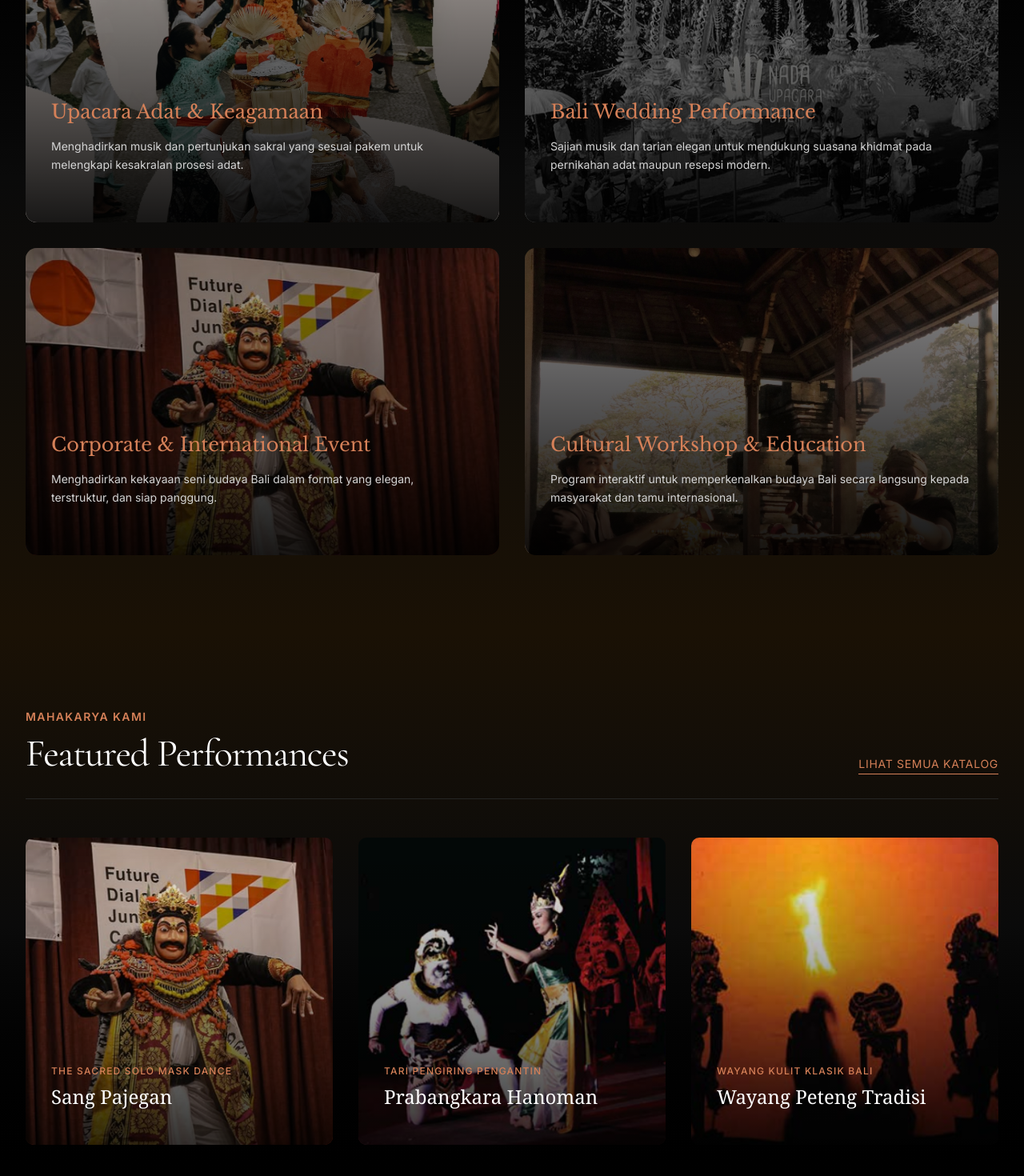
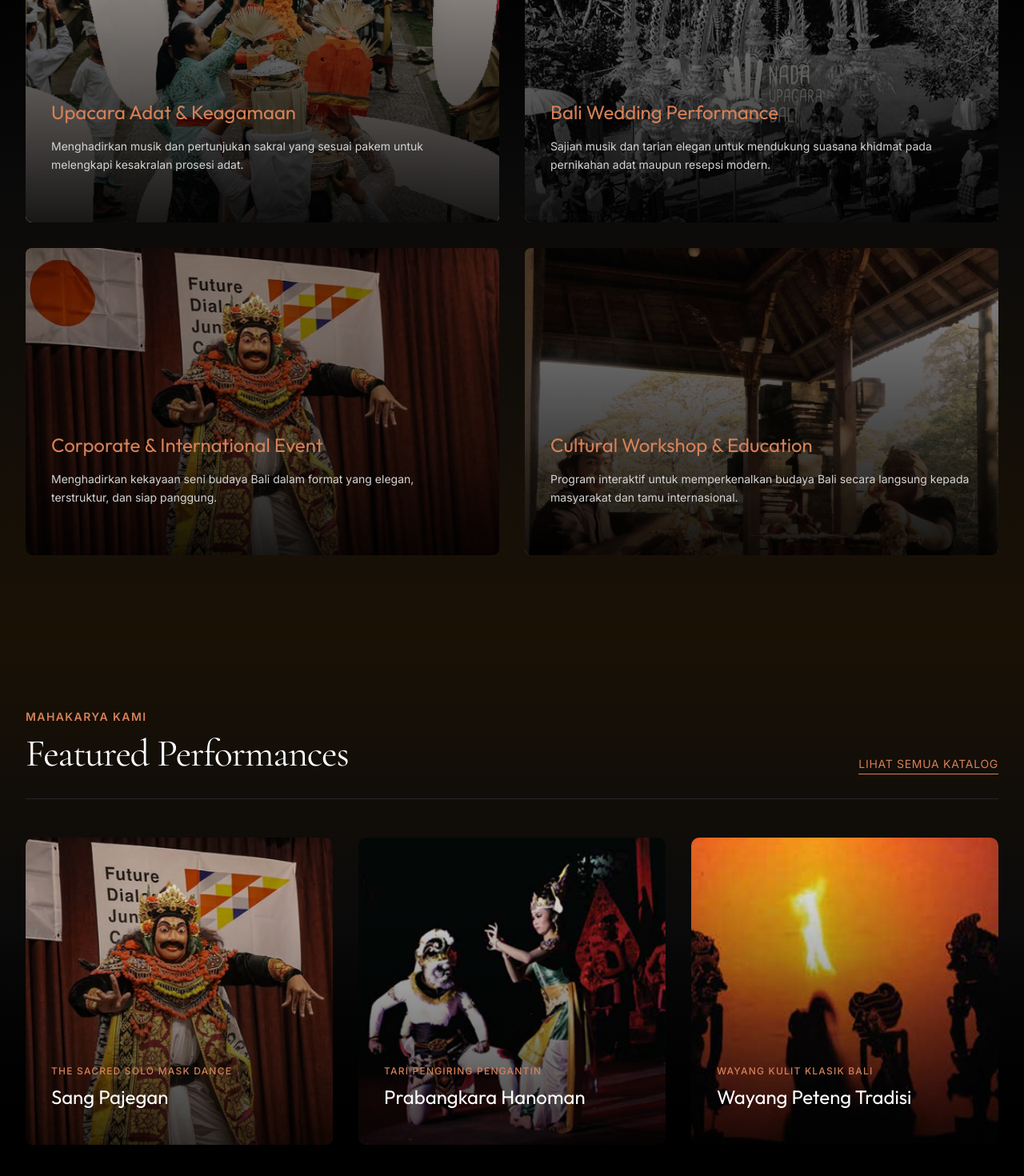
Before and after one commit to Onlyadmirer/nadaupacarabali.com, a Next.js app: page / in a window 1280 px wide. Shown: the part 1938-3408 px from the top of the page at 80% size. Built offline with nearby package versions, Linux system fonts and the light colour scheme.

Commit message:
style: change font title card featured and service section at home page

```diff
--- a/src/app/components/FeaturedPerformances.tsx
+++ b/src/app/components/FeaturedPerformances.tsx
@@ -1,7 +1,6 @@
 "use client";
 import Image from "next/image";
 import Link from "next/link";
-import React from "react";
 
 export default function FeaturedPerformances() {
   // Data 3 pertunjukan unggulan (Featured)
@@ -27,7 +26,7 @@ export default function FeaturedPerformances() {
       link: "/catalog#prabangkara-hanoman",
     },
     {
-      id: "wayang-peteng",
+      id: "wayang-peteng-tradisi",
       title: "Wayang Peteng Tradisi",
       category: "Wayang Kulit Klasik Bali",
       categoryId: "wayang",
@@ -75,6 +74,8 @@ export default function FeaturedPerformances() {
                   src={item.image}
                   alt={item.title}
                   fill
+                  loading='eager'
+                  sizes='(max-width: 768px) 100vw 80vw'
                   className='object-cover transition-transform duration-1000 ease-in-out group-hover:scale-105'
                 />
               </div>
@@ -87,7 +88,7 @@ export default function FeaturedPerformances() {
                 <p className='text-[#d58058] text-xs tracking-widest uppercase mb-2 font-medium'>
                   {item.category}
                 </p>
-                <h4 className='text-2xl font-serif text-white mb-3'>
+                <h4 className='text-2xl font-outfit text-white mb-3'>
                   {item.title}
                 </h4>
 
--- a/src/app/components/ServiceCategories.tsx
+++ b/src/app/components/ServiceCategories.tsx
@@ -23,7 +23,7 @@ export default function ServiceCategories() {
             <Link
               key={index}
               href={service.link}
-              className='group relative h-80 md:h-96 overflow-hidden flex items-end rounded-xl'
+              className='group relative h-80 md:h-96 overflow-hidden flex items-end rounded-md'
             >
               {/* Background Image dengan efek Zoom saat di-hover */}
               <div className='absolute inset-0'>
@@ -41,7 +41,7 @@ export default function ServiceCategories() {
 
               {/* Konten Teks */}
               <div className='relative z-10 p-4 md:p-8 w-full'>
-                <h4 className='text-2xl font-libre-baskerville text-[#d58058] mb-2 transition-transform duration-500 group-hover:-translate-y-2'>
+                <h4 className='text-2xl font-outfit text-[#d58058] mb-2 transition-transform duration-500 group-hover:-translate-y-2'>
                   {service.title}
                 </h4>
 
```
